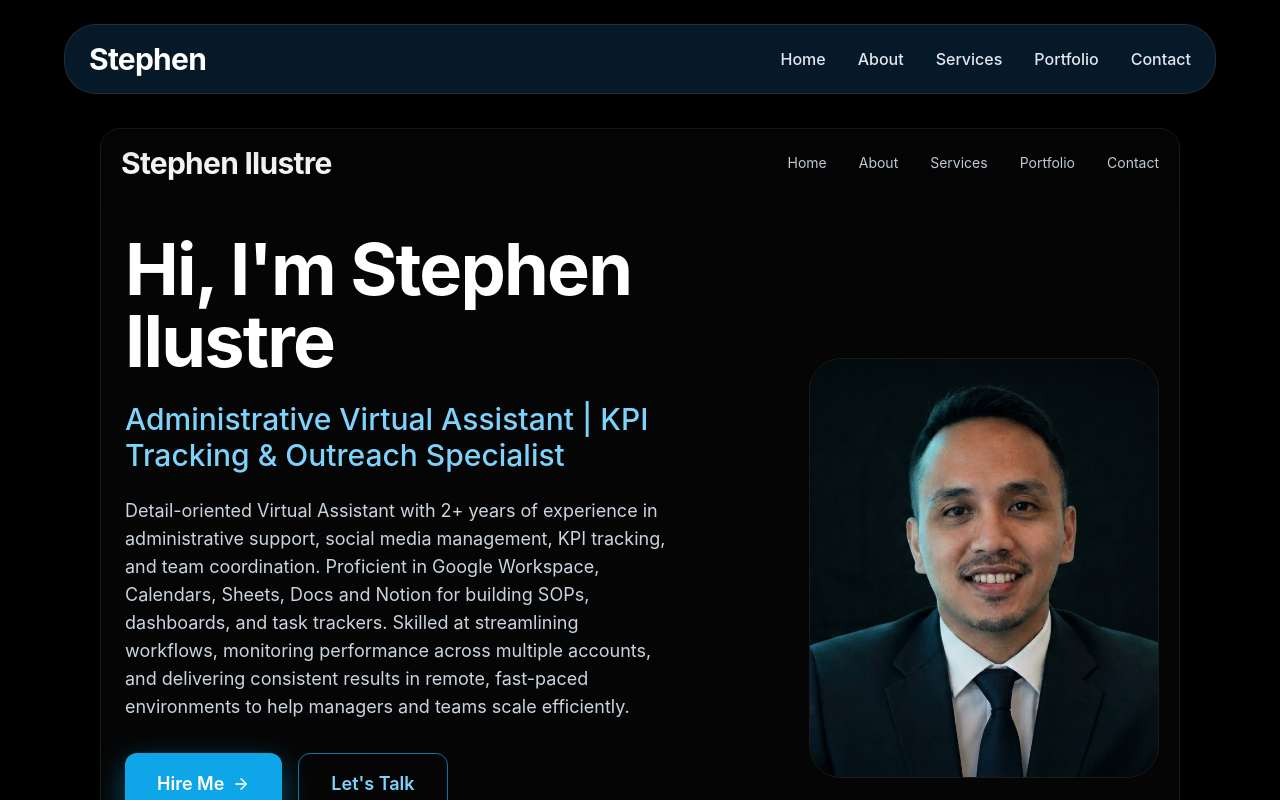
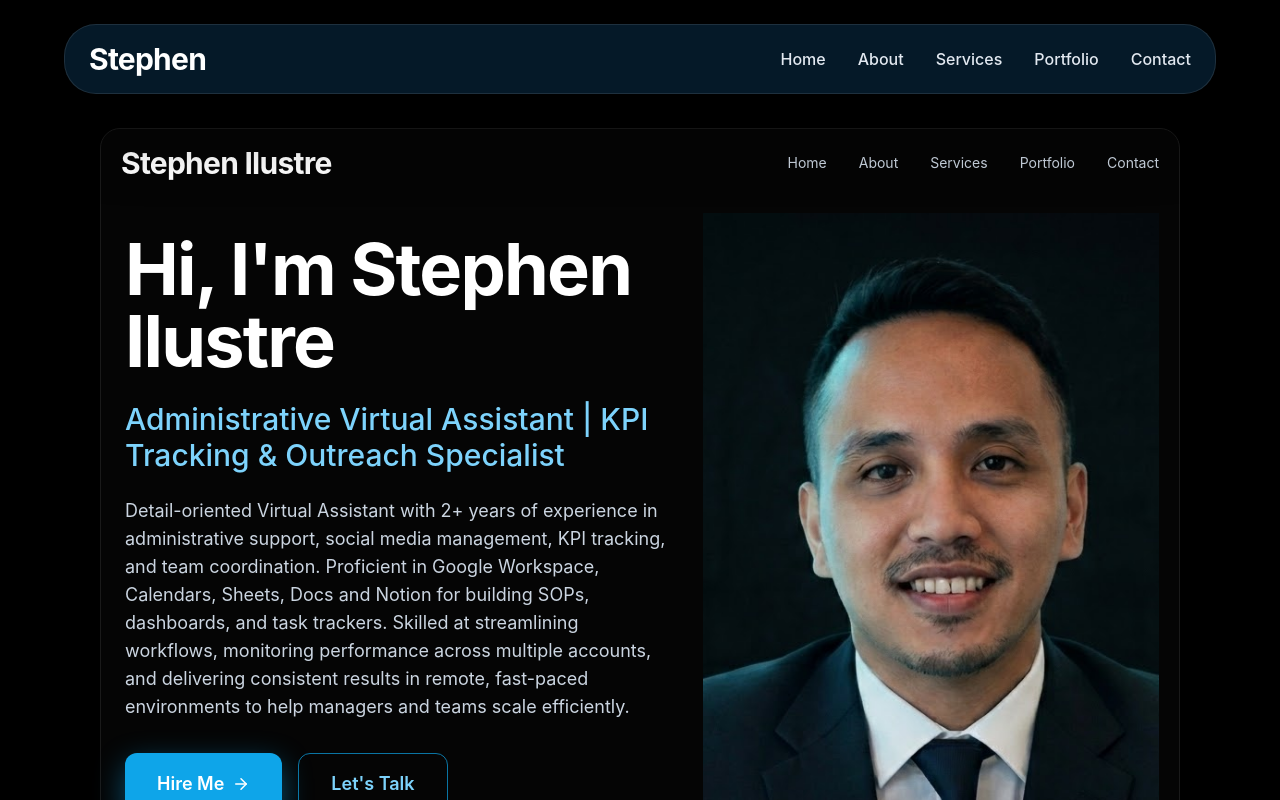
Before and after one commit to tpn-websiteportfolio/PortfolioNew, a React (Vite) app: page / in a window 1280 px wide. Shown: the top 800 px of the page. Built offline with nearby package versions, Linux system fonts and the light colour scheme.

Commit message:
Update hero profile image layout to match reference design - full height, no container

```diff
--- a/src/components/Hero.tsx
+++ b/src/components/Hero.tsx
@@ -27,12 +27,12 @@ export function Hero() {
     <section id="home" className="relative flex min-h-screen items-center overflow-hidden pt-32 pb-16">
       <div className="absolute inset-0 -z-10 bg-[linear-gradient(90deg,_#0a0a0a_0%,_#0d0d0d_30%,_#0a0a0a_100%)]" />
 
-      <div className="container-custom">
+      <div className="container-custom h-full">
         <motion.div
           variants={containerVariants}
           initial="hidden"
           animate="visible"
-          className="mx-auto max-w-[1080px] rounded-[1.25rem] border border-dark-700 bg-dark-800/50 px-3 py-3 shadow-[0_24px_70px_rgba(0,0,0,0.42)] backdrop-blur-[1px] md:px-5 md:py-4"
+          className="mx-auto max-w-[1080px] h-full rounded-[1.25rem] border border-dark-700 bg-dark-800/50 px-3 py-3 shadow-[0_24px_70px_rgba(0,0,0,0.42)] backdrop-blur-[1px] md:px-5 md:py-4"
         >
           <motion.div
             variants={itemVariants}
@@ -48,8 +48,8 @@ export function Hero() {
             </div>
           </motion.div>
 
-          <div className="grid items-center gap-4 lg:grid-cols-[1.1fr_0.9fr] lg:gap-6">
-            <motion.div variants={itemVariants} className="max-w-2xl px-1 py-2 md:py-5">
+          <div className="grid items-stretch gap-4 lg:grid-cols-[1.1fr_0.9fr] lg:gap-6">
+            <motion.div variants={itemVariants} className="flex flex-col justify-center max-w-2xl px-1 py-2 md:py-5">
               <h1 className="text-5xl font-bold leading-none tracking-tight text-white md:text-7xl">
                 {heroData.headline}
               </h1>
@@ -90,14 +90,12 @@ export function Hero() {
               </div>
             </motion.div>
 
-            <motion.div variants={itemVariants} className="flex justify-center lg:justify-end">
-              <div className="relative flex h-[300px] w-[250px] items-center justify-center overflow-hidden rounded-[2rem] border border-dark-700 bg-dark-800/50 md:h-[360px] md:w-[300px] lg:h-[420px] lg:w-[350px]">
-                <img
-                  src="/stephen.jpg"
-                  alt="Stephen Ilustre"
-                  className="relative z-10 h-full w-full object-cover rounded-[2rem]"
-                />
-              </div>
+            <motion.div variants={itemVariants} className="h-full overflow-hidden">
+              <img
+                src="/stephen.jpg"
+                alt="Stephen Ilustre"
+                className="h-full w-full object-cover"
+              />
             </motion.div>
           </div>
         </motion.div>
```
